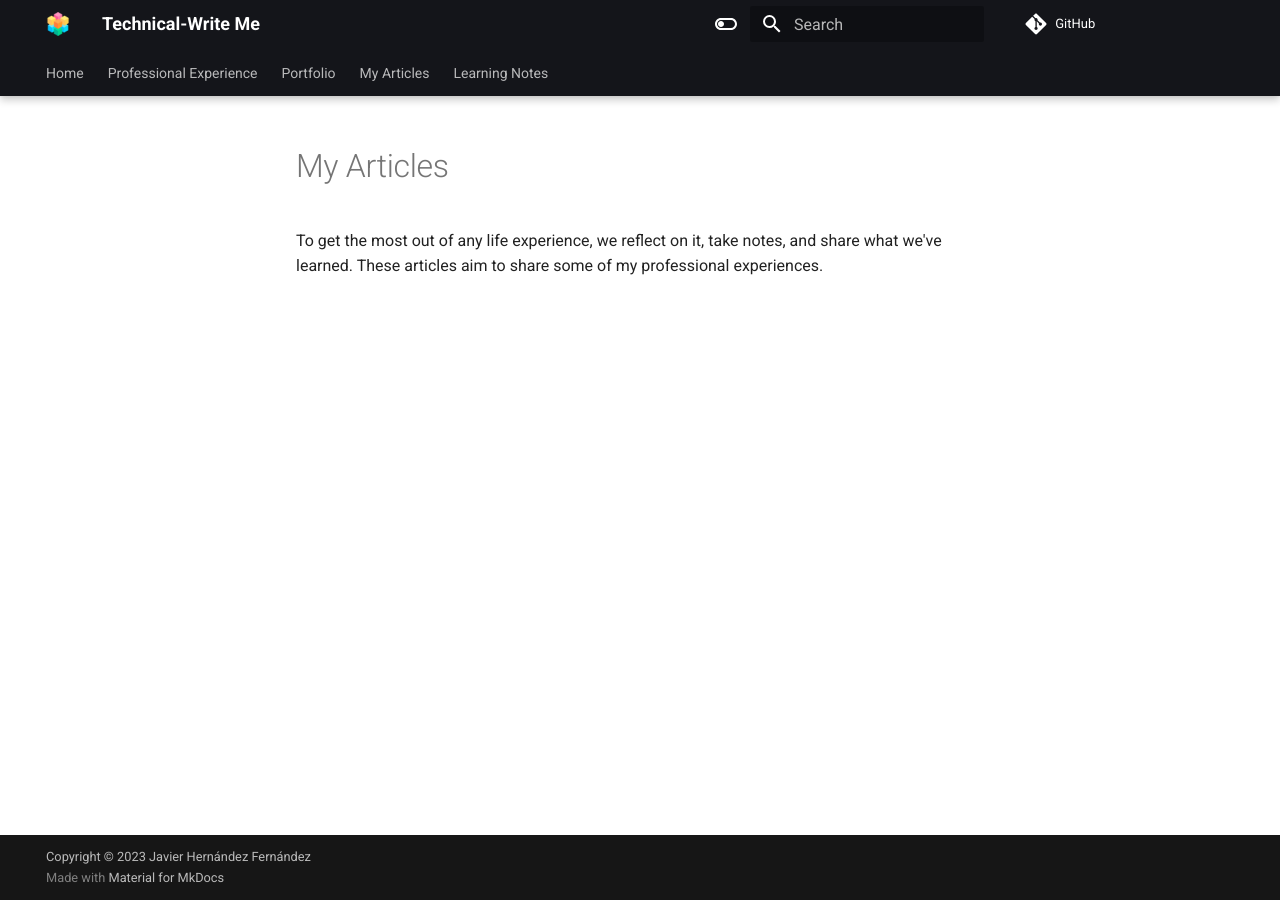
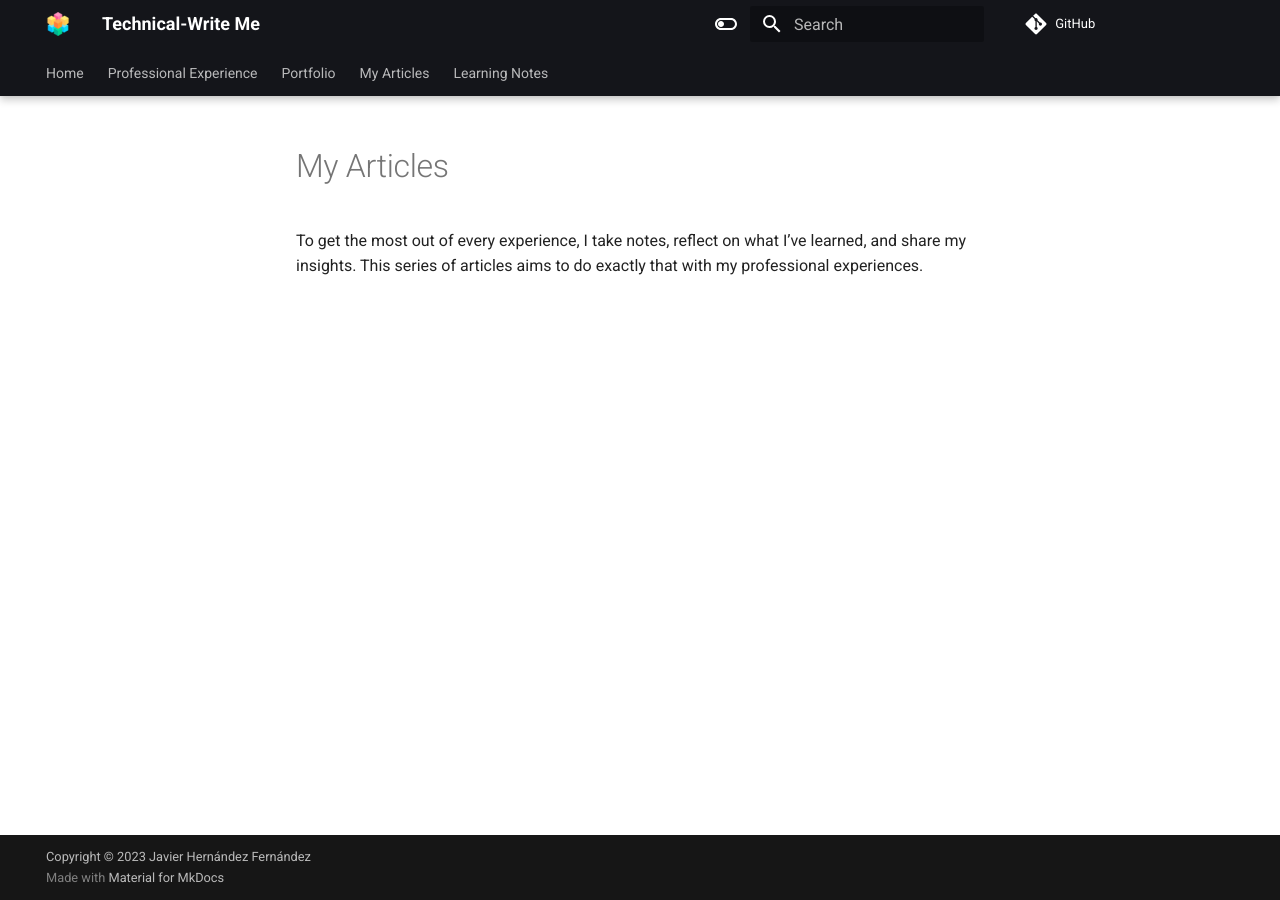
Before and after one commit to javierhf/pub-technical-write-me, an MkDocs documentation site: the page built from docs/articles/README.md, in a window 1280 px wide. Built offline with MkDocs 1.6.1 and Material for MkDocs 9.7.7, drawn with Linux system fonts in a browser that asks for light colours; comment, search, counter and statistics services are not loaded.

Commit message:
GITBOOK-42: No subject

```diff
--- a/docs/articles/README.md
+++ b/docs/articles/README.md
@@ -1,10 +1,10 @@
 ---
 description: >-
-  "I went to the docs and my teammates because I wished to work deliberately, to
-  front only the essential facts of documentation...", my version of a quote
-  from Henry David Thoreau.
+  "I went to the documentation forest because I wished to work deliberately, to
+  front only the essential facts of the user needs...", a likely quote of Henry
+  David Thoreau as technical write.
 ---
 
 # My Articles
 
-To get the most out of any life experience, we reflect on it, take notes, and share what we've learned. These articles aim to share some of my professional experiences.
+To get the most out of every experience, I take notes, reflect on what I’ve learned, and share my insights. This series of articles aims to do exactly that with my professional experiences.
```
